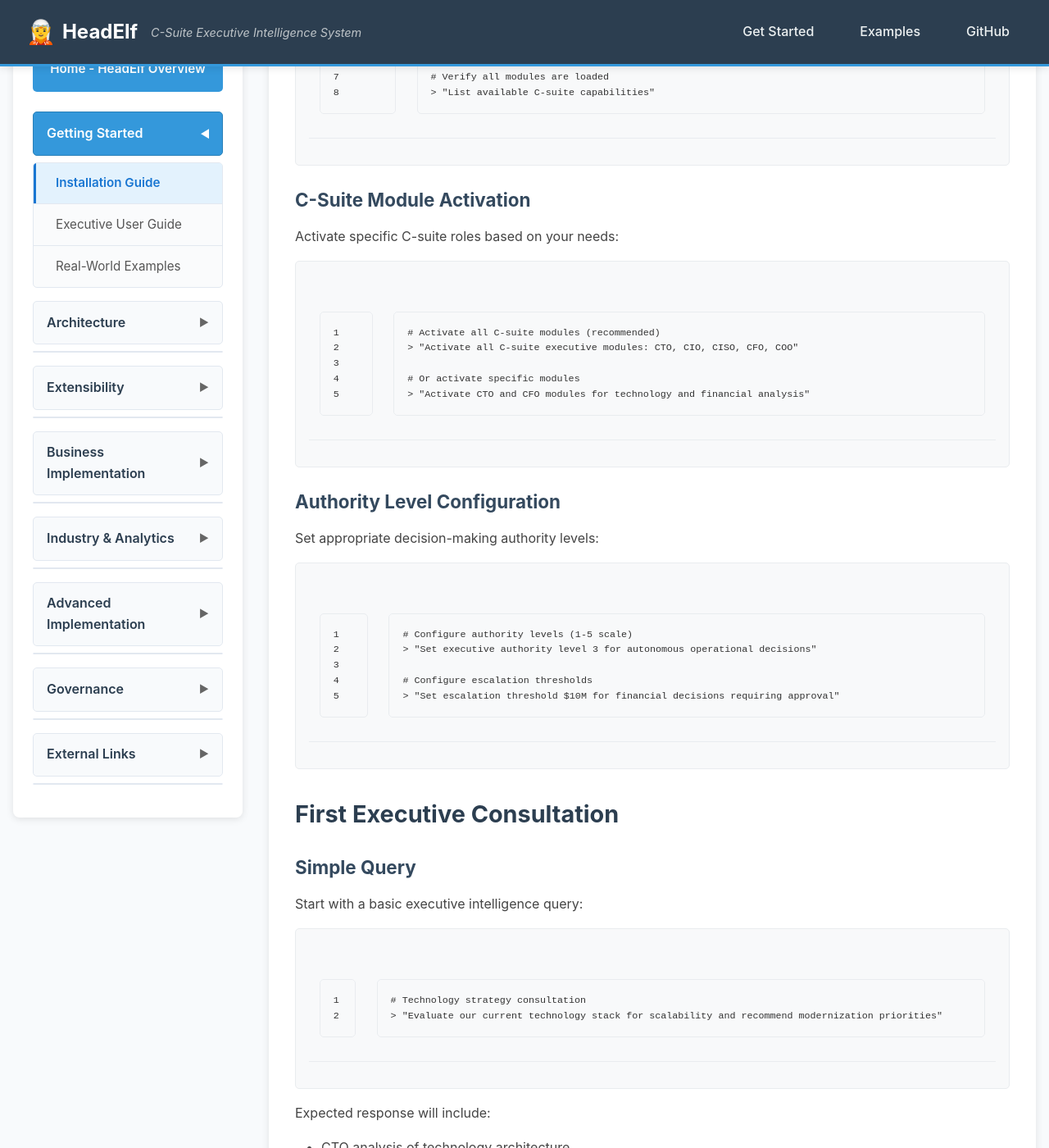
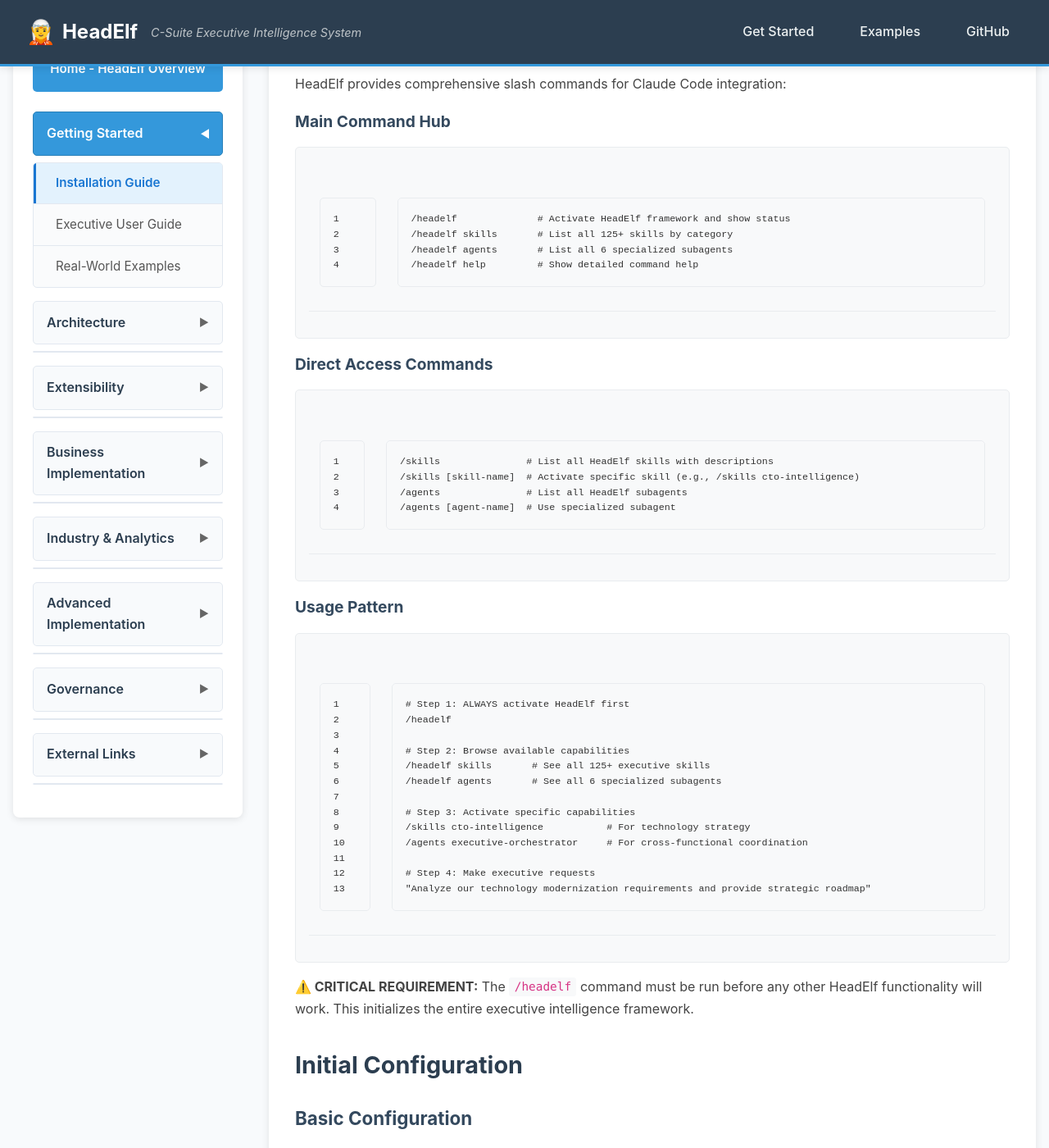
Before and after one commit to pauljbernard/headElf, a Jekyll site: the page built from docs/getting-started.md, in a window 1280 px wide and 1400 px high, scrolled down 10937 px. Shown: the whole window at 82% size. Built offline with Jekyll 4.4.1, drawn with Linux system fonts in a browser that asks for light colours; some of the changed text lies outside the part shown.

Commit message:
CRITICAL: Add mandatory /headelf command documentation
- Added critical /headelf command requirement to README.md and getting-started.md
- Users MUST run /headelf before any HeadElf functionality works
- Added comprehensive Claude Code command reference
- Updated installation steps to use proper slash command registration
- Clarified command usage patterns and requirements
- Added warning messages about activation requirement

This resolves the issue where users couldn't access HeadElf capabilities
without first running the /headelf activation command.

🤖 Generated with [Claude Code](https://claude.ai/code)

Co-Authored-By: Claude <noreply@anthropic.com>

````diff
--- a/docs/getting-started.md
+++ b/docs/getting-started.md
@@ -100,17 +100,14 @@ cd headElf
 ls -la
 ```
 
-### Step 3: Install HeadElf Extension
+### Step 3: Register HeadElf Slash Commands
 
 ```bash
-# Create Claude Code skills directory (if it doesn't exist)
-mkdir -p ~/.claude/skills
+# Register HeadElf slash commands for Claude Code
+node scripts/register-slash-commands.js register
 
-# Install HeadElf skills
-cp -r src/* ~/.claude/skills/headElf/
-
-# Verify installation
-ls -la ~/.claude/skills/headElf/
+# Verify registration
+node scripts/register-slash-commands.js list
 ```
 
 ### Step 4: Configure Environment
@@ -131,13 +128,21 @@ mkdir -p ~/.claude/headElf/config
 ### Simplified Executive Setup
 
 ```bash
-# One-time HeudElf installation (IT team or technical assistant)
-curl -sSL https://raw.githubusercontent.com/pauljbernard/headElf/main/install.sh | bash
+# One-time HeadElf installation (IT team or technical assistant)
+git clone https://github.com/pauljbernard/headElf.git
+cd headElf
+node scripts/register-slash-commands.js register
 
-# Verify HeudElf is available in Claude Code
-claude-code
-> "HeudElf status check"
+# REQUIRED: Activate HeadElf in Claude Code
+# Open Claude Code and run:
+/headelf
+
+# Verify HeadElf capabilities are available
+/headelf skills    # List all available skills
+/headelf agents    # List specialized subagents
 ```
+
+**⚠️ CRITICAL:** You must run `/headelf` before using any HeadElf capabilities. This command activates the entire framework.
 
 ### Executive Intelligence Repository Setup
 
@@ -369,8 +374,14 @@ Test your setup with a simple executive query:
 cd my-executive-intelligence
 claude-code
 
-# Ask HeudElf for executive analysis
-> "Use cfo-intelligence: Analyze our Q4 financial performance and identify optimization opportunities"
+# FIRST: Activate HeadElf framework
+/headelf
+
+# THEN: Access executive capabilities
+/skills cfo-intelligence
+
+# Ask for executive analysis
+"Analyze our Q4 financial performance and identify optimization opportunities"
 ```
 
 **What Happens Automatically:**
@@ -398,6 +409,47 @@ git pull                      # Get latest executive decisions
 # Comment and discuss through GitHub Issues/PRs
 ```
 
+## Claude Code Commands Reference
+
+### HeadElf Slash Commands
+
+HeadElf provides comprehensive slash commands for Claude Code integration:
+
+#### **Main Command Hub**
+```bash
+/headelf              # Activate HeadElf framework and show status
+/headelf skills       # List all 125+ skills by category
+/headelf agents       # List all 6 specialized subagents
+/headelf help         # Show detailed command help
+```
+
+#### **Direct Access Commands**
+```bash
+/skills               # List all HeadElf skills with descriptions
+/skills [skill-name]  # Activate specific skill (e.g., /skills cto-intelligence)
+/agents               # List all HeadElf subagents
+/agents [agent-name]  # Use specialized subagent
+```
+
+#### **Usage Pattern**
+```bash
+# Step 1: ALWAYS activate HeadElf first
+/headelf
+
+# Step 2: Browse available capabilities
+/headelf skills       # See all 125+ executive skills
+/headelf agents       # See all 6 specialized subagents
+
+# Step 3: Activate specific capabilities
+/skills cto-intelligence           # For technology strategy
+/agents executive-orchestrator     # For cross-functional coordination
+
+# Step 4: Make executive requests
+"Analyze our technology modernization requirements and provide strategic roadmap"
+```
+
+**⚠️ CRITICAL REQUIREMENT:** The `/headelf` command must be run before any other HeadElf functionality will work. This initializes the entire executive intelligence framework.
+
 ## Initial Configuration
 
 ### Basic Configuration
@@ -408,11 +460,12 @@ Create your initial HeadElf configuration:
 # Launch Claude Code
 claude-code
 
-# Enable HeadElf extension
-> "Enable HeadElf C-suite executive intelligence"
+# REQUIRED: Activate HeadElf framework
+/headelf
 
 # Verify all modules are loaded
-> "List available C-suite capabilities"
+/headelf skills       # List all executive capabilities
+/headelf agents       # List specialized subagents
 ```
 
 ### C-Suite Module Activation
@@ -420,11 +473,13 @@ claude-code
 Activate specific C-suite roles based on your needs:
 
 ```bash
-# Activate all C-suite modules (recommended)
-> "Activate all C-suite executive modules: CTO, CIO, CISO, CFO, COO"
+# Activate specific C-suite capabilities
+/skills cto-intelligence      # For technology strategy
+/skills cfo-intelligence      # For financial analysis
+/skills ciso-intelligence     # For security leadership
 
-# Or activate specific modules
-> "Activate CTO and CFO modules for technology and financial analysis"
+# Or use the executive orchestrator for cross-functional decisions
+/agents executive-orchestrator
 ```
 
 ### Authority Level Configuration
````
Also changed, not shown: README.md.
